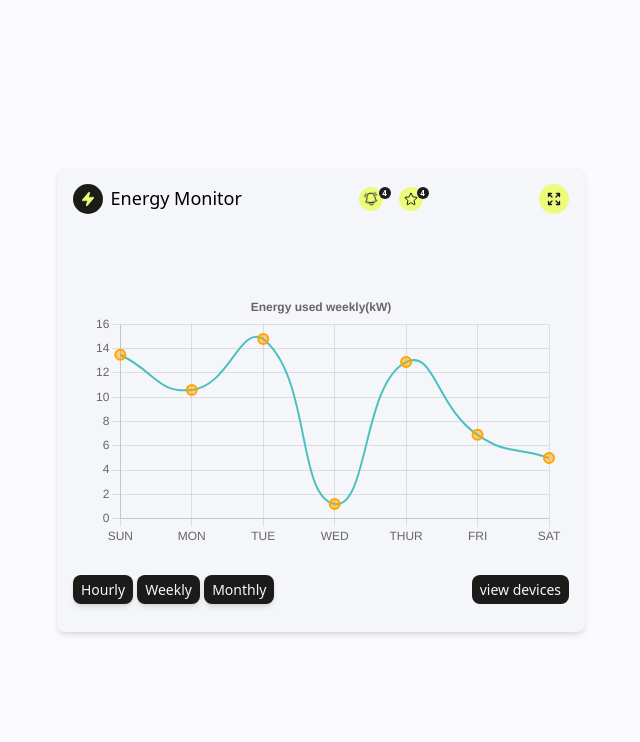
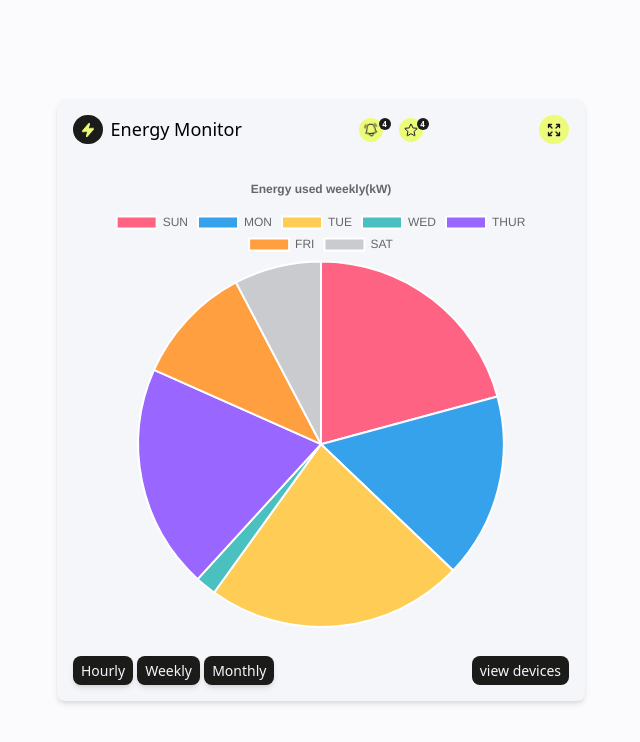
Before and after one commit to Sye-5pace/Energy_monitoring_app-gtp-lab8, a website built with Vite: page index.html in a window 1280 px wide. Shown: the whole page, without its empty margins (319-959 px from the left). Built offline with nearby package versions, Linux system fonts and the light colour scheme; a web font is replaced by a local one.

Commit message:
style: update homepage

```diff
--- a/appliance_helpers.js
+++ b/appliance_helpers.js
@@ -1,20 +1,10 @@
-// import { devices } from "./energy_charts/usage_data";
-
-// console.log(devices)
-
-// const switchDevice1 = document.querySelector('#device-1 #switch')
-// switchDevice1.addEventListener('click', () => {
-//     console.log('clicked')
-//     document.querySelector('#knob').classList.add('translate-y-24');
-// })
-
-// const { name,type,power_usage, timeline} = devices[0]
-
-// const device_1Info = document.getElementById('device-1-info')
-// device_1Info.textContent= name;
-// device_1Info.textContent= type;
-// device_1Info.textContent= name;
-// device_1Info.textContent= name;
-// const { name,type,power_usage, timeline} = devices[1]
-// const { name,type,power_usage, timeline} = devices[2]
-// const { name,type,power_usage, timeline} = devices[3]
+function toggleSwitch() {
+    const switchElement = document.getElementById('switch');
+    const toggleCircle = document.getElementById('toggle-circle');
+    switchElement.classList.toggle('bg-toggle-bg-off');
+    switchElement.classList.toggle('bg-toggle-bg-on');
+    toggleCircle.classList.toggle('bg-toggle-circle-off');
+    toggleCircle.classList.toggle('bg-toggle-circle-on');
+    toggleCircle.classList.toggle('translate-x-0');
+    toggleCircle.classList.toggle('translate-x-full');
+}
--- a/appliance_view.html
+++ b/appliance_view.html
@@ -14,6 +14,7 @@
         <link rel="preconnect" href="https://fonts.gstatic.com" crossorigin>
         <link href="https://fonts.googleapis.com/css2?family=Rubik+Glitch&display=swap" rel="stylesheet">
         <link href="./output.css" rel="stylesheet"/>
+        <link rel="stylesheet" href="tailwind.css">
 
         <title>Appliances View</title>
     </head>
@@ -23,8 +24,6 @@
           <h1 class="text-[2rem] font-bold font-concert mobile:text-[1rem]">
             Appliances
           </h1>
-
-
           <a href="./dashboard.html"  class="flex gap-2 items-center">
             <h2 class="font-medium font-glitch text-lg text-[1rem]">DASHBOARD</h2>
             <div class="size-[1.85rem] rounded-full bg-[#1b1b1a] flex items-center justify-center children:w-[1rem] children:h-[2rem] " >
@@ -44,10 +43,12 @@
           <div class="bg-whisper rounded-lg w-[28.5rem] h-[18.5rem] p-3 shadow-lg" id="device-1">
             <div class=" flex w-full justify-between">
               <div id="device-1-info" ></div>
-
+              <div id="switch" class="w-16 h-8 flex items-center bg-toggle-bg-off rounded-full p-1 cursor-pointer" onclick="toggleSwitch()">
+                <div id="toggle-circle" class="w-6 h-6 bg-toggle-circle-off rounded-full shadow-md transform transition-transform duration-300 ease-in-out"></div>
             </div>
-            <div >
-              <canvas id="device-1-chart" ></canvas>
+            </div>
+            <div>
+              <canvas id="device-1-chart"></canvas>
               <div class="time-selector-1 children:bg-tuatara children:text-whisper children:px-2 children:py-1 children:text-[0.875rem] mobile:children:text-[0.675rem] children:font-medium children:shadow-md children:rounded-lg children:border-whisper">
                 <button data-view="hourly" class="hover:bg-honeysuckle hover:text-tuatara ">Hourly</button>
                 <button data-view="weekly" class="hover:bg-honeysuckle hover:text-tuatara">Weekly</button>
--- a/energy_charts/usage_data.js
+++ b/energy_charts/usage_data.js
@@ -217,7 +217,7 @@ export const data = {
   "totals": {
     "current": {
       "power": 670,
-      "energy_used": 0.9,
+      "energy_used": 0.9 ,
       "cost": 0.12
     },
     "timeline": {
@@ -251,22 +251,6 @@ export const data = {
           "energy_used": 0.60
         },
         {
-          "power": 480,
-          "energy_used": 0.48
-        },
-        {
-          "power": 520,
-          "energy_used": 0.52
-        },
-        {
-          "power": 570,
-          "energy_used": 0.57
-        },
-        {
-          "power": 510,
-          "energy_used": 0.51
-        },
-        {
           "power": 620,
           "energy_used": 0.62
         },
@@ -274,14 +258,7 @@ export const data = {
           "power": 490,
           "energy_used": 0.49
         },
-        {
-          "power": 540,
-          "energy_used": 0.54
-        },
-        {
-          "power": 580,
-          "energy_used": 0.58
-        },
+
         {
           "power": 500,
           "energy_used": 0.50
--- a/energy_charts/widget_datapoints.js
+++ b/energy_charts/widget_datapoints.js
@@ -1,13 +1,9 @@
-import { Chart, LineController, LineElement, PointElement, LinearScale, Title, CategoryScale } from 'chart.js';
-import { weeklyEnergyPoints, monthlyEnergyPoints, hourlyEnergyPoints } from './usage_data'
+import { Chart, PieController, ArcElement, Title, Tooltip, Legend } from 'chart.js';
+import { weeklyEnergyPoints, monthlyEnergyPoints, hourlyEnergyPoints } from './usage_data';
 
 const weeklyLabels = [
-  'SUN','MON',
-  'TUE','WED',
-  'THUR','FRI','SAT'
-]
-
-
+  'SUN', 'MON', 'TUE', 'WED', 'THUR', 'FRI', 'SAT'
+];
 
 const hourlyLabels = [];
 for (let hour = 0; hour < 24; hour++) {
@@ -16,105 +12,106 @@ for (let hour = 0; hour < 24; hour++) {
 }
 
 const monthlyLabels = [
-  "JAN", "FEB", "MAR",
-  "APR", "MAY", "JUN", "JUL",
-  "AUG", "SEP", "OCT",
-  "NOV", "DEC"
+  "JAN", "FEB", "MAR", "APR", "MAY", "JUN", "JUL", "AUG", "SEP", "OCT", "NOV", "DEC"
 ];
 
 const energyData = {
   hourly: {
-    title:'Energy used hourly(kW)',
+    title: 'Energy used hourly(kW)',
     label: hourlyLabels,
     data: hourlyEnergyPoints
   },
   weekly: {
-    title:'Energy used weekly(kW)',
+    title: 'Energy used weekly(kW)',
     label: weeklyLabels,
     data: weeklyEnergyPoints
   },
   monthly: {
-    title:'Energy used monthly(kW)',
+    title: 'Energy used monthly(kW)',
     label: monthlyLabels,
     data: monthlyEnergyPoints
   }
-}
+};
 
 let currentView = 'weekly';
 
-Chart.register(LineController, LineElement, PointElement, LinearScale, Title, CategoryScale);
+Chart.register(PieController, ArcElement, Title, Tooltip, Legend);
 
-const data= {
+const data = {
   labels: energyData[currentView].label,
   datasets: [
     {
       label: 'Energy Used',
       data: energyData[currentView].data,
-      fill: false,
-      pointRadius: 5,
-      borderColor: 'rgb(75,192,192)',
-      pointBackgroundColor: 'rgba(255, 165, 0, 0.5)',
-      pointBorderColor: 'rgba(255, 165, 0, 1)',
-      borderWidth: 2,
-      tension: 0.5
+      backgroundColor: [
+        'rgb(255, 99, 132)',
+        'rgb(54, 162, 235)',
+        'rgb(255, 205, 86)',
+        'rgb(75, 192, 192)',
+        'rgb(153, 102, 255)',
+        'rgb(255, 159, 64)',
+        'rgb(201, 203, 207)',
+        'rgb(255, 99, 71)',
+        'rgb(60, 179, 113)',
+        'rgb(255, 165, 0)',
+        'rgb(106, 90, 205)',
+        'rgb(70, 130, 180)',
+        'rgb(255, 218, 185)',
+        'rgb(220, 20, 60)',
+        'rgb(0, 191, 255)',
+        'rgb(123, 104, 238)',
+        'rgb(255, 215, 0)',
+        'rgb(100, 149, 237)',
+        'rgb(255, 228, 181)',
+        'rgb(210, 105, 30)',
+        'rgb(240, 128, 128)',
+        'rgb(144, 238, 144)',
+        'rgb(255, 160, 122)',
+        'rgb(32, 178, 170)'
+      ],
+      hoverOffset: 4
     }
   ]
-}
+};
 
 const config = {
-  type: 'line',
-  id: 'combinedChart',
-  data,
-  options:{
-      reponsive: true,
-      animation: {
-        easing: 'easeInOutExpo',
-        duration: 1500,
-        delay: 1000,
-        tension: {
-            duration: 1000,
-            easing: 'linear',
-            from: 1,
-            to: 0,
-            loop: true
-        }
-      },
+  type: 'pie',
+  data: data,
+  options: {
+    responsive: true,
     plugins: {
       legend: {
         position: 'top'
       },
       title: {
         display: true,
-              text:'Energy used'
+        text: 'Energy used'
       }
     },
     layout: {
       padding: 20
     }
   }
-}
-
-
-
-
+};
 
 document.addEventListener("DOMContentLoaded", function() {
-  const  combinedCanvas = document.getElementById('combined-charts').getContext('2d')
+  const combinedCanvas = document.getElementById('combined-charts').getContext('2d');
   const combinedChart = new Chart(combinedCanvas, config);
 
-  const updateChart = () =>{
+  const updateChart = () => {
     config.data.labels = energyData[currentView].label;
     config.data.datasets[0].data = energyData[currentView].data;
-    config.options.plugins.title.text =energyData[currentView].title
+    config.options.plugins.title.text = energyData[currentView].title;
     combinedChart.update();
-  }
+  };
 
   const buttons = document.querySelectorAll('.time-selector button');
   buttons.forEach(button => {
     button.addEventListener('click', () => {
       currentView = button.dataset.view;
-      updateChart()
+      updateChart();
     });
   });
+
   updateChart();
 });
--- a/index.html
+++ b/index.html
@@ -53,9 +53,9 @@
 
       </section>
 
-      <section class=" flex gap-14 mobile:gap-1 flex-col rounded-lg shadow-md p-4 w-[33rem] h-[29rem] mobile:w-[23.5rem]  mobile:h-[18.75rem] bg-whisper">
+      <section class="flex gap-2 mobile:gap-1 flex-col rounded-lg shadow-md p-4 w-[33rem] mobile:w-[23.5rem]  mobile:h-[18.75rem] bg-whisper">
         <div class="welcome-content flex justify-between items-center " id="welcome-content">
-          <div class= "flex gap-2 mobile:hidden" >
+          <div class= "flex gap-2 mobile:hidden ">
             <div class="size-[1.85rem] rounded-full bg-[#1b1b1a] flex items-center justify-center children:w-[1rem] children:h-[2rem]">
               <svg xmlns="http://www.w3.org/2000/svg" viewBox="0 0 24 24" fill="currentColor" class="opacity-75  fill-honeysuckle absolute inline-flex animate-wiggle">
                 <path fill-rule="evenodd" d="M14.615 1.595a.75.75 0 0 1 .359.852L12.982 9.75h7.268a.75.75 0 0 1 .548 1.262l-10.5 11.25a.75.75 0 0 1-1.272-.71l1.992-7.302H3.75a.75.75 0 0 1-.548-1.262l10.5-11.25a.75.75 0 0 1 .913-.143Z" clip-rule="evenodd" />
@@ -90,10 +90,9 @@
               <path stroke-linecap="round" stroke-linejoin="round" d="M3.75 3.75v4.5m0-4.5h4.5m-4.5 0L9 9M3.75 20.25v-4.5m0 4.5h4.5m-4.5 0L9 15M20.25 3.75h-4.5m4.5 0v4.5m0-4.5L15 9m5.25 11.25h-4.5m4.5 0v-4.5m0 4.5L15 15" />
             </svg>
           </a>
-
         </div>
         <div class="flex flex-col gap-2">
-          <canvas id="combined-charts" width="300px" height="180px"></canvas>
+          <canvas id="combined-charts" width="200px" height="180px"></canvas>
           <div  class="flex justify-between">
             <div class="time-selector children:bg-tuatara children:text-whisper children:px-2 children:py-1 children:text-[0.875rem] mobile:children:text-[0.675rem] children:font-medium children:shadow-md children:rounded-lg children:border-whisper">
               <button data-view="hourly" class="hover:bg-honeysuckle hover:text-tuatara ">Hourly</button>
--- a/tailwind.config.js
+++ b/tailwind.config.js
@@ -18,7 +18,6 @@ export default {
       'tuatara':'#1b1b1a',
       'honeysuckle':'#ECFB7A',
       'whisper':'#F5F6FA',
-      // 'snuff':'#E0E1F0'
     },
     extend: {
       animation: {
--- a/tailwind.css
+++ b/tailwind.css
@@ -2,9 +2,6 @@
 @tailwind components;
 @tailwind utilities;
 
-header{
-
-}
 
 .animate-upshift{
     animation: upshift .7s ease-in-out;
@@ -50,3 +47,16 @@ header{
         transform: translateX(0%);
     }
 }
+
+.toggle-bg-on {
+    background-color: #ECFB7A; /* honeysuckle */
+}
+.toggle-bg-off {
+    background-color: #1b1b1a; /* tuatara */
+}
+.toggle-circle-on {
+    background-color: #1b1b1a; /* tuatara */
+}
+.toggle-circle-off {
+    background-color: #fbfafd; /* whitelilac */
+}
```
Also changed, not shown: dashboard.html (+9 -8 lines), assets/plug.png (added), output.css. Lines whose indentation alone changed are shown as unchanged.
